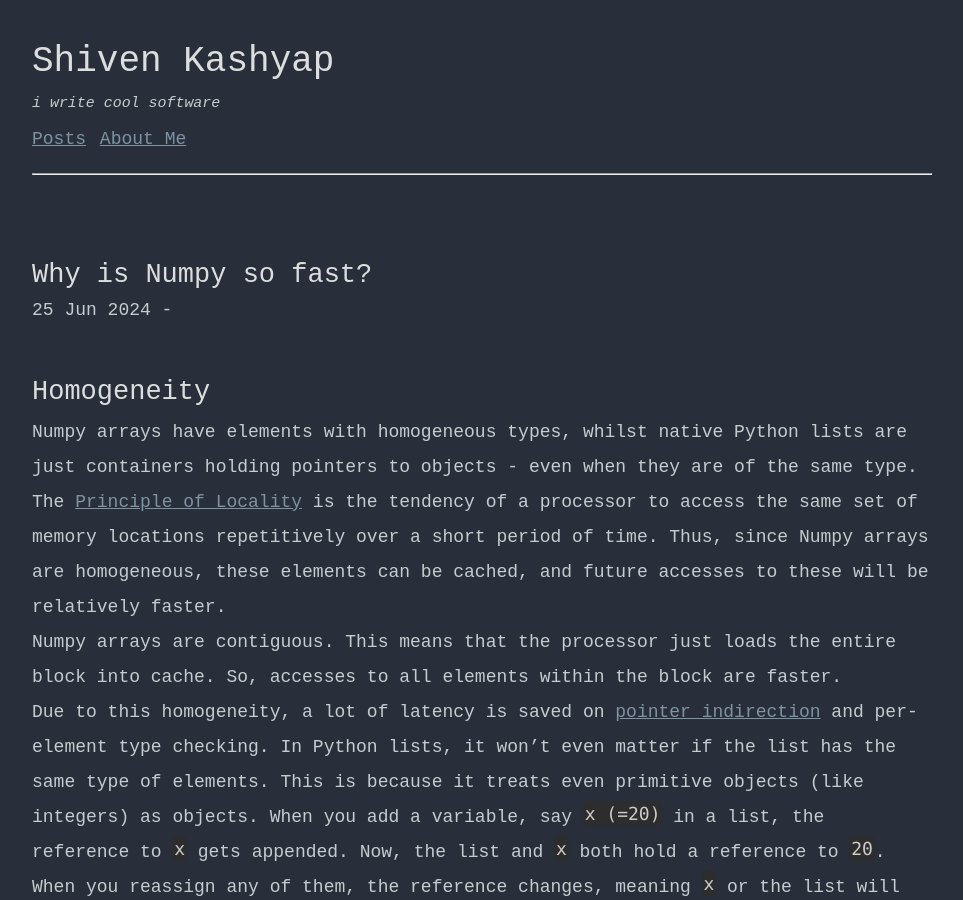
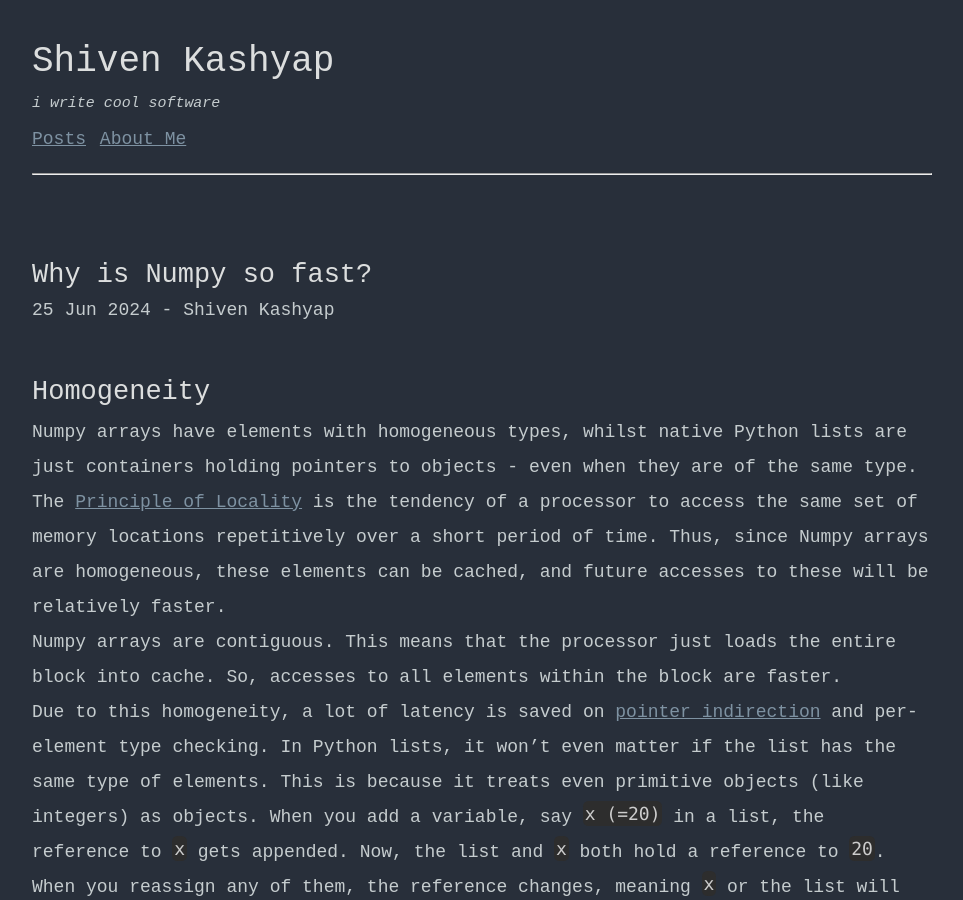
Before and after one commit to shivenkashyapp/shivenkashyapp.github.io, a Jekyll site: the page built from docs/deep_dives/_posts/2024-06-25-Why is Numpy so fast?.md, in a window 1280 px wide and 900 px high. Shown: the whole window, without its empty margins (158-1121 px from the left). Built offline with Jekyll 4.4.1, drawn with Linux system fonts in a browser that asks for light colours.

Commit message:
Update 2024-06-25-Why is Numpy so fast?.md

```diff
--- a/docs/deep_dives/_posts/2024-06-25-Why is Numpy so fast?.md
+++ b/docs/deep_dives/_posts/2024-06-25-Why is Numpy so fast?.md
@@ -3,8 +3,7 @@
 title:  Why is Numpy so fast?
 date:   2024-06-25
 categories: deep_dives
-pagination:
-    enabled: true
+author: Shiven Kashyap
 ---
 
 
```
